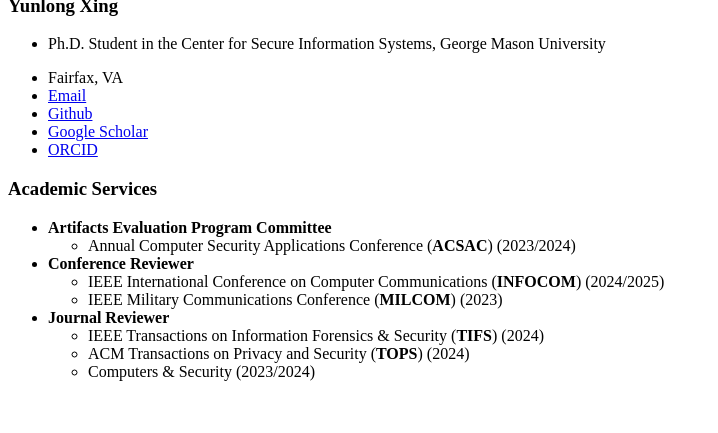
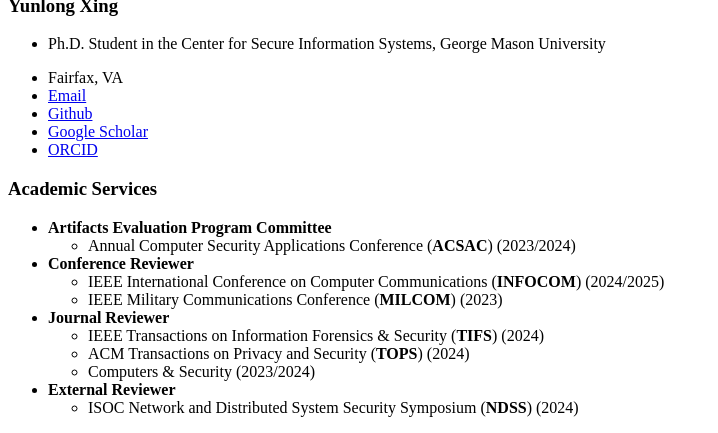
Before and after one commit to YunlongXing/yunlongxing.github.io, a Jekyll site: the page built from _pages/includes/others.md, in a window 1280 px wide, cut to the strip 494-927 px from the top of the page. Shown: the whole strip, without its empty margins (0-718 px from the left). Built offline with Jekyll 4.4.1, drawn with Linux system fonts in a browser that asks for light colours; our own code applies the rules of GitHub Pages for plain Markdown files; before the commit the page ends 900 px from its top, so only the background shows below that.

Commit message:
Update others.md

```diff
--- a/_pages/includes/others.md
+++ b/_pages/includes/others.md
@@ -9,3 +9,5 @@
   - IEEE Transactions on Information Forensics & Security (**TIFS**) (2024)
   - ACM Transactions on Privacy and Security (**TOPS**) (2024)
   - Computers & Security (2023/2024)
+- **External Reviewer**
+  - ISOC Network and Distributed System Security Symposium (**NDSS**) (2024)
```
